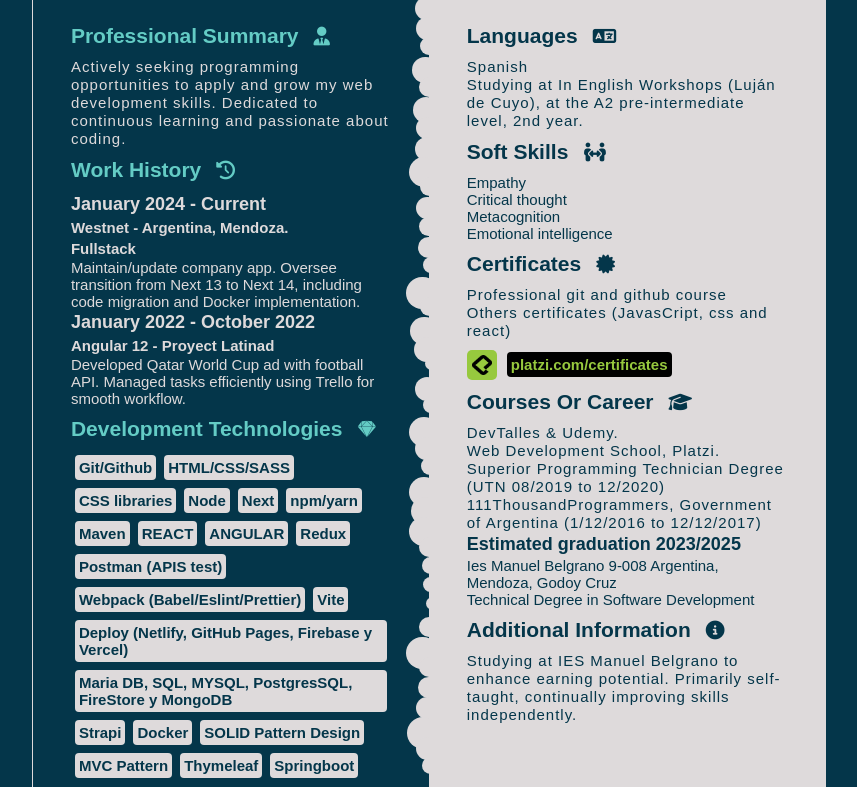
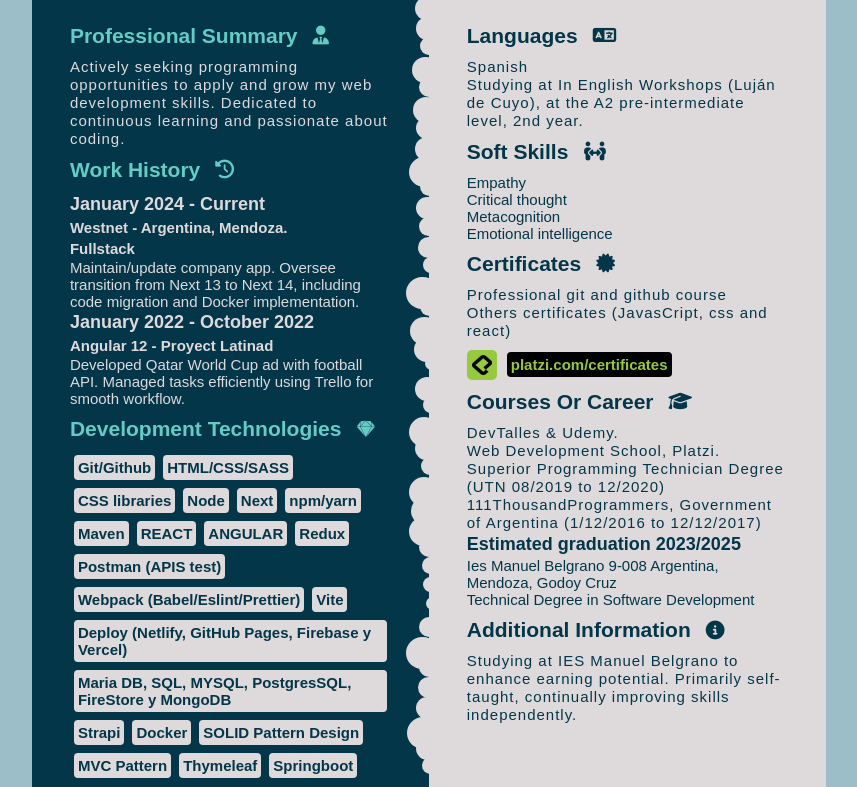
Before and after one commit to Leonardo-Robot-PostRock/cv-leonardo, a plain HTML site: page index.html in a window 1280 px wide. Shown: the part 322-1109 px from the top of the page, without its empty margins (211-1068 px from the left). Drawn offline with Linux system fonts and the light colour scheme.

Commit message:
cambio de background y se quite el borde

```diff
--- a/desktop.css
+++ b/desktop.css
@@ -3,11 +3,11 @@
 body {
     display: flex;
     height: max-content;
+    background-color: var(--light-blue);
     justify-content: center;
 }
 
 .main-container {
-    border: 1px solid var(--light-gray);
     padding: 0;
     display: flex;
     justify-content: center;
```
